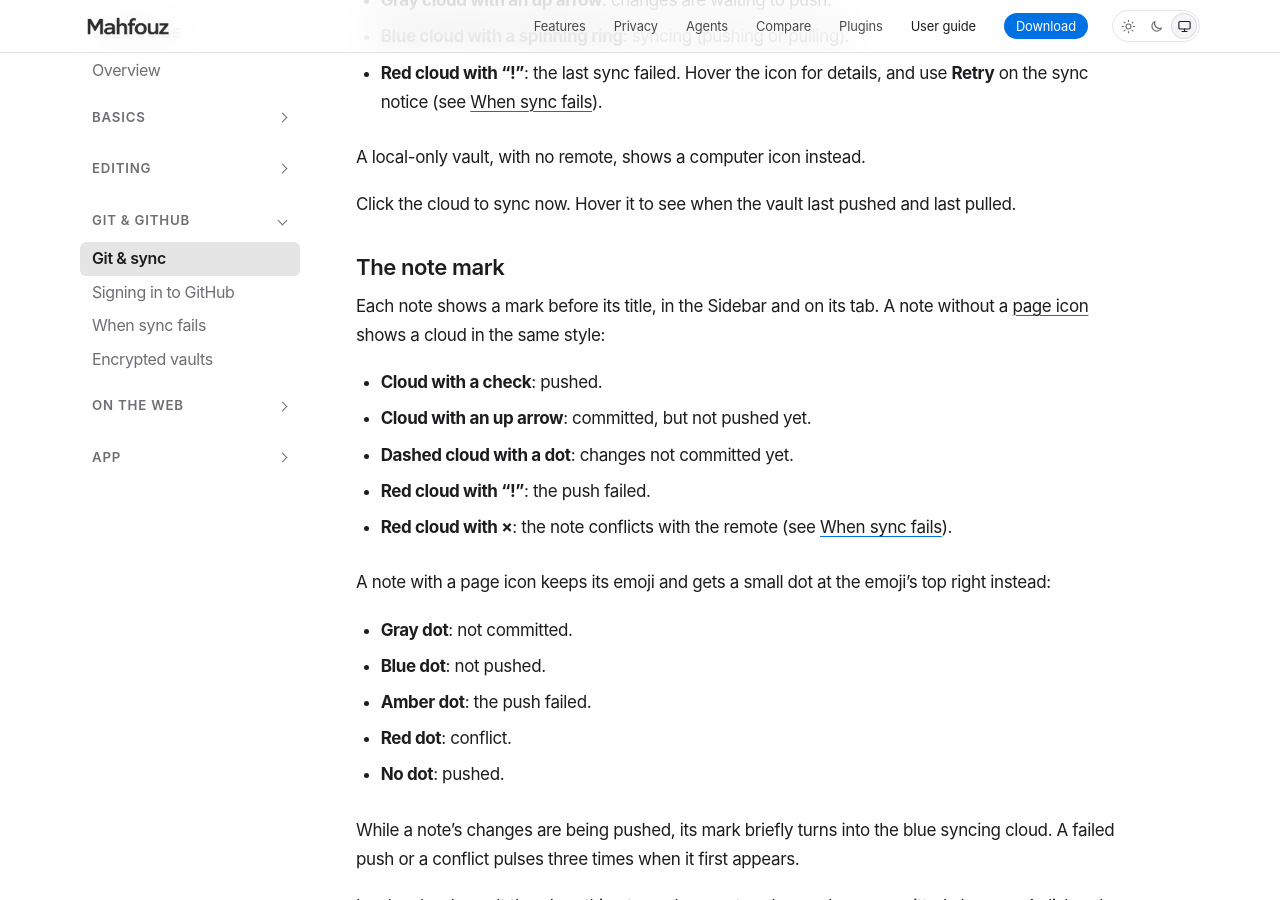
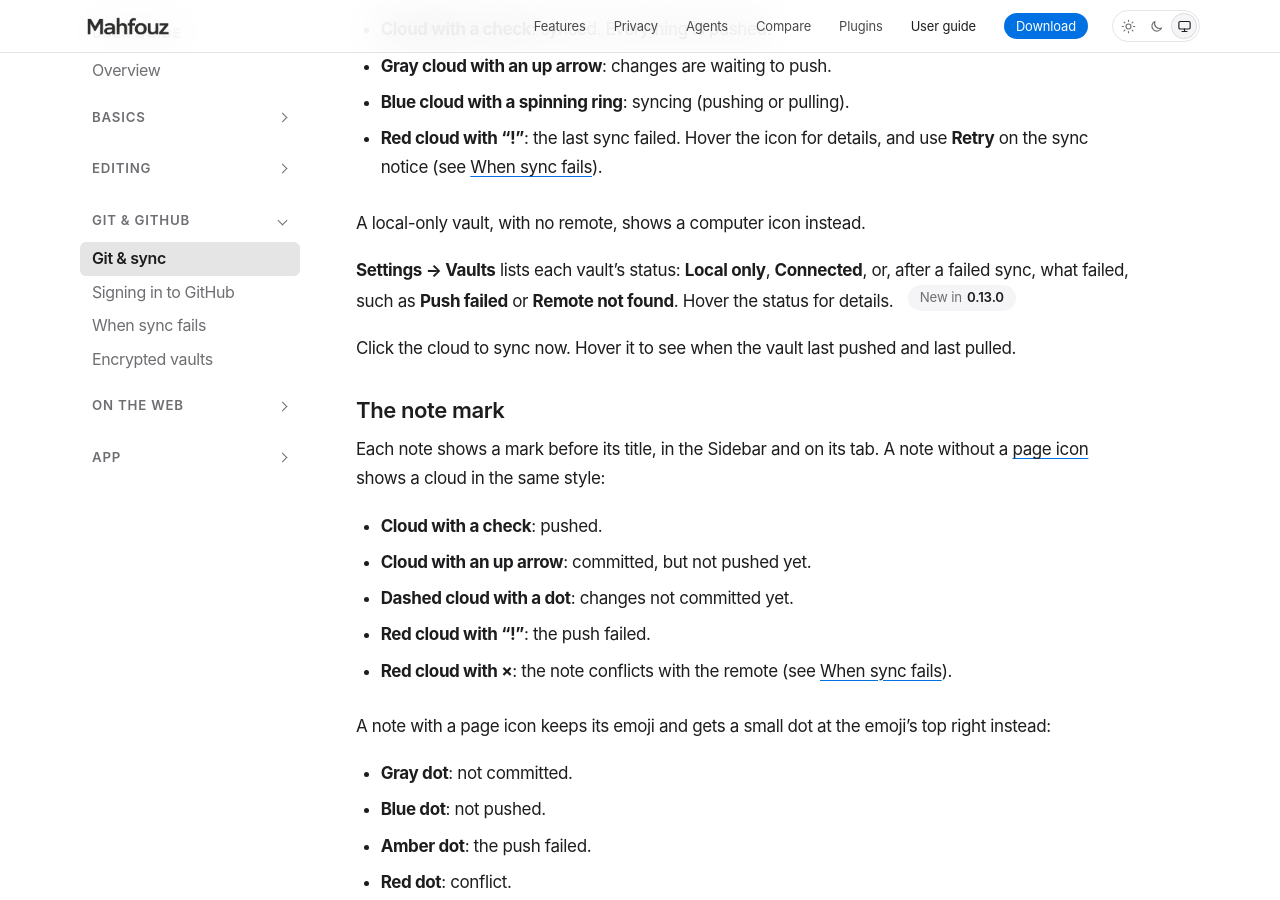
Before and after one commit to mahfouz-app/docs, a Jekyll site: the page built from guide/git.md, in a window 1280 px wide and 900 px high, scrolled down 2740 px. Built offline with Jekyll 4.4.1, drawn with Linux system fonts in a browser that asks for light colours; some of the changed text lies outside the part shown.

Commit message:
guide: missing remote pauses background sync; vault status in Settings
Co-Authored-By: Claude Opus 5.5 <noreply@anthropic.com>

```diff
--- a/guide/git.md
+++ b/guide/git.md
@@ -61,6 +61,9 @@ Vault Settings → **Vault** section:
   - Every 5 minutes, when the app regains focus and when you come back
     online, it pulls, then pushes anything still waiting. A push that failed
     (offline, a sign-in problem) is retried this way, and at the next launch.
+  - A vault whose remote repository isn't found stops syncing in the
+    background until you fix it (see
+    [When sync fails](/guide/when-sync-fails/#the-remote-repository-wasnt-found)). {% include since.html v="0.13.0" %}
   - When you close the window or quit, it saves, commits and pushes first,
     waiting a few seconds at most. A quit the system starts (logging out,
     shutting down) doesn't wait; those commits go out at the next launch. {% include since.html v="0.12.0" %}
@@ -103,6 +106,10 @@ a remote shows a cloud:
   [When sync fails](/guide/when-sync-fails/)).
 
 A local-only vault, with no remote, shows a computer icon instead.
+
+**Settings → Vaults** lists each vault's status: **Local only**,
+**Connected**, or, after a failed sync, what failed, such as **Push failed**
+or **Remote not found**. Hover the status for details. {% include since.html v="0.13.0" %}
 
 Click the cloud to sync now. Hover it to see when the vault last pushed and
 last pulled.
```
Also changed, not shown: guide/when-sync-fails.md (+2 -0 lines).
